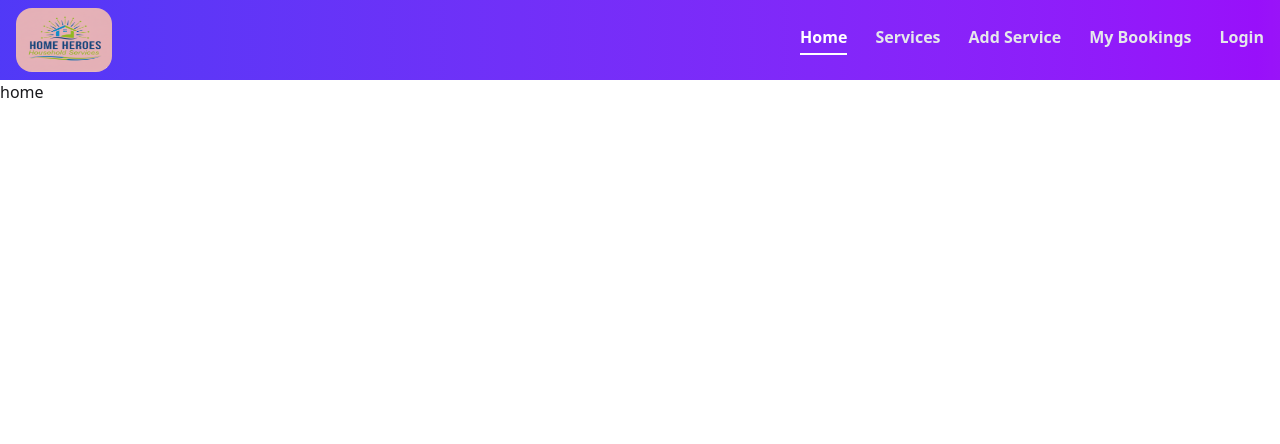
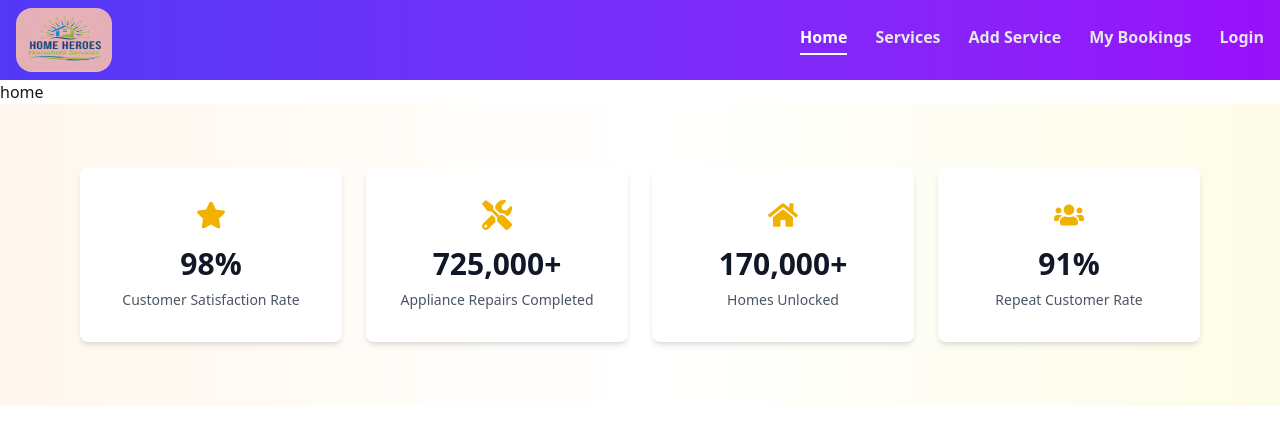
Before and after one commit to jashimuddin211/household-service-client, a React (Vite) app: page / in a window 1280 px wide. Shown: the top 444 px of the page. Built offline with nearby package versions, Linux system fonts and the light colour scheme.

Commit message:
number section

```diff
--- a/package.json
+++ b/package.json
@@ -13,6 +13,7 @@
     "@tailwindcss/vite": "^4.1.18",
     "react": "^19.2.0",
     "react-dom": "^19.2.0",
+    "react-icons": "^5.5.0",
     "react-router": "^7.13.0",
     "tailwindcss": "^4.1.18"
   },
--- a/src/component/navbar/Navbar.jsx
+++ b/src/component/navbar/Navbar.jsx
@@ -24,7 +24,7 @@ const Navbar = () => {
               Home
             </NavLink>
 
-            <NavLink to="/services" className={navLinkClass}>
+            <NavLink to="/service" className={navLinkClass}>
               Services
             </NavLink>
 
--- /dev/null
+++ b/src/component/number/Number.jsx
@@ -0,0 +1,53 @@
+import React from "react";
+import { FaStar, FaTools, FaHome, FaUsers } from "react-icons/fa";
+
+const Number = () => {
+  const stats = [
+    {
+      icon: <FaStar className="text-yellow-500 text-3xl" />,
+      value: "98%",
+      label: "Customer Satisfaction Rate",
+    },
+    {
+      icon: <FaTools className="text-yellow-500 text-3xl" />,
+      value: "725,000+",
+      label: "Appliance Repairs Completed",
+    },
+    {
+      icon: <FaHome className="text-yellow-500 text-3xl" />,
+      value: "170,000+",
+      label: "Homes Unlocked",
+    },
+    {
+      icon: <FaUsers className="text-yellow-500 text-3xl" />,
+      value: "91%",
+      label: "Repeat Customer Rate",
+    },
+  ];
+
+  return (
+    <section className="bg-gradient-to-r from-orange-50 via-white to-yellow-50 py-16">
+
+      <div className="max-w-6xl mx-auto px-4 grid grid-cols-1 sm:grid-cols-2 md:grid-cols-4 gap-6">
+        {stats.map((item, index) => (
+          <div
+            key={index}
+            className="bg-white shadow-md rounded-lg p-8 text-center"
+          >
+            <div className="flex justify-center mb-4">
+              {item.icon}
+            </div>
+            <h2 className="text-3xl font-bold text-gray-900">
+              {item.value}
+            </h2>
+            <p className="text-gray-600 mt-2 text-sm">
+              {item.label}
+            </p>
+          </div>
+        ))}
+      </div>
+    </section>
+  );
+};
+
+export default Number;
--- /dev/null
+++ b/src/component/pages/AddServices.jsx
@@ -0,0 +1,11 @@
+import React from 'react';
+
+const AddServices = () => {
+    return (
+        <div>
+            <h1>add to the card</h1>
+        </div>
+    );
+};
+
+export default AddServices;
--- /dev/null
+++ b/src/component/pages/Bookings.jsx
@@ -0,0 +1,11 @@
+import React from 'react';
+
+const Bookings = () => {
+    return (
+        <div>
+            <h1>booking</h1>
+        </div>
+    );
+};
+
+export default Bookings;
--- a/src/component/pages/Home.jsx
+++ b/src/component/pages/Home.jsx
@@ -1,4 +1,5 @@
 import React from 'react';
+import Number from '../number/Number';
 
 
 const Home = () => {
@@ -6,6 +7,7 @@ const Home = () => {
         <div>
 
             <h1>home</h1>
+            <Number></Number>
         </div>
     );
 };
--- /dev/null
+++ b/src/component/pages/Login.jsx
@@ -0,0 +1,11 @@
+import React from 'react';
+
+const Login = () => {
+    return (
+        <div>
+            <h1>login now</h1>
+        </div>
+    );
+};
+
+export default Login;
--- /dev/null
+++ b/src/component/pages/Services.jsx
@@ -0,0 +1,11 @@
+import React from 'react';
+
+const Services = () => {
+    return (
+        <div>
+            <h1>this is service</h1>
+        </div>
+    );
+};
+
+export default Services;
--- a/src/main.jsx
+++ b/src/main.jsx
@@ -5,6 +5,10 @@ import './index.css'
 import { createBrowserRouter, RouterProvider } from 'react-router'
 import Root from './Layout/Root';
 import Home from './component/pages/Home';
+import Services from './component/pages/Services';
+import AddServices from './component/pages/AddServices';
+import Bookings from './component/pages/Bookings';
+import Login from './component/pages/Login';
 
 
 
@@ -16,7 +20,23 @@ const router = createBrowserRouter([
     {
       index:true,
       Component:Home,
-    }
+    },
+    {
+      path:'service',
+      Component:Services,
+    },
+    {
+      path:'/add-service',
+      Component:AddServices,
+    },
+    {
+      path:'/bookings',
+      Component:Bookings,
+    },{
+      path:'/login',
+      Component:Login,
+    },
+
    ]
  },
 ]);
```
Also changed, not shown: 1 other file (tests, documents, lock files or other folders).
